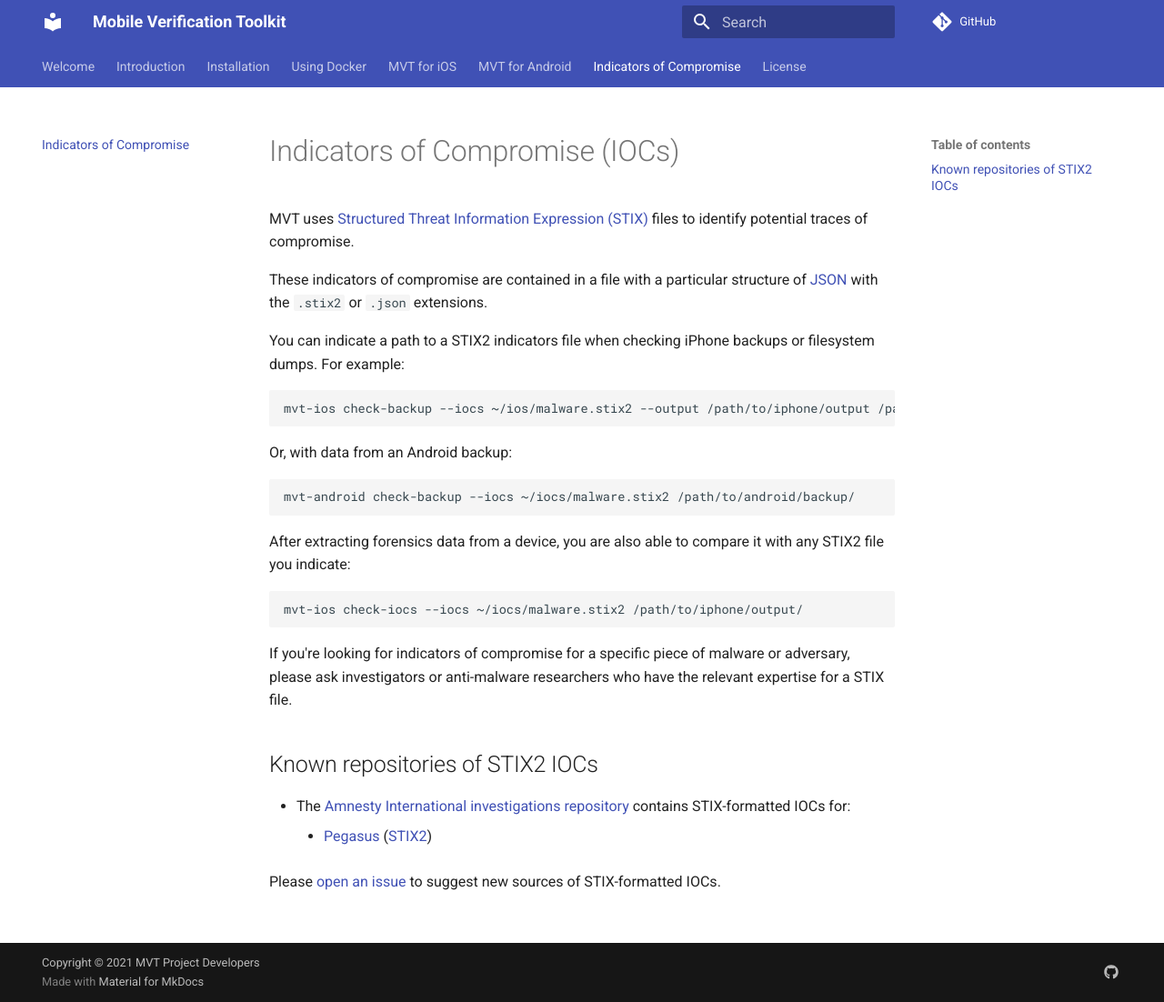
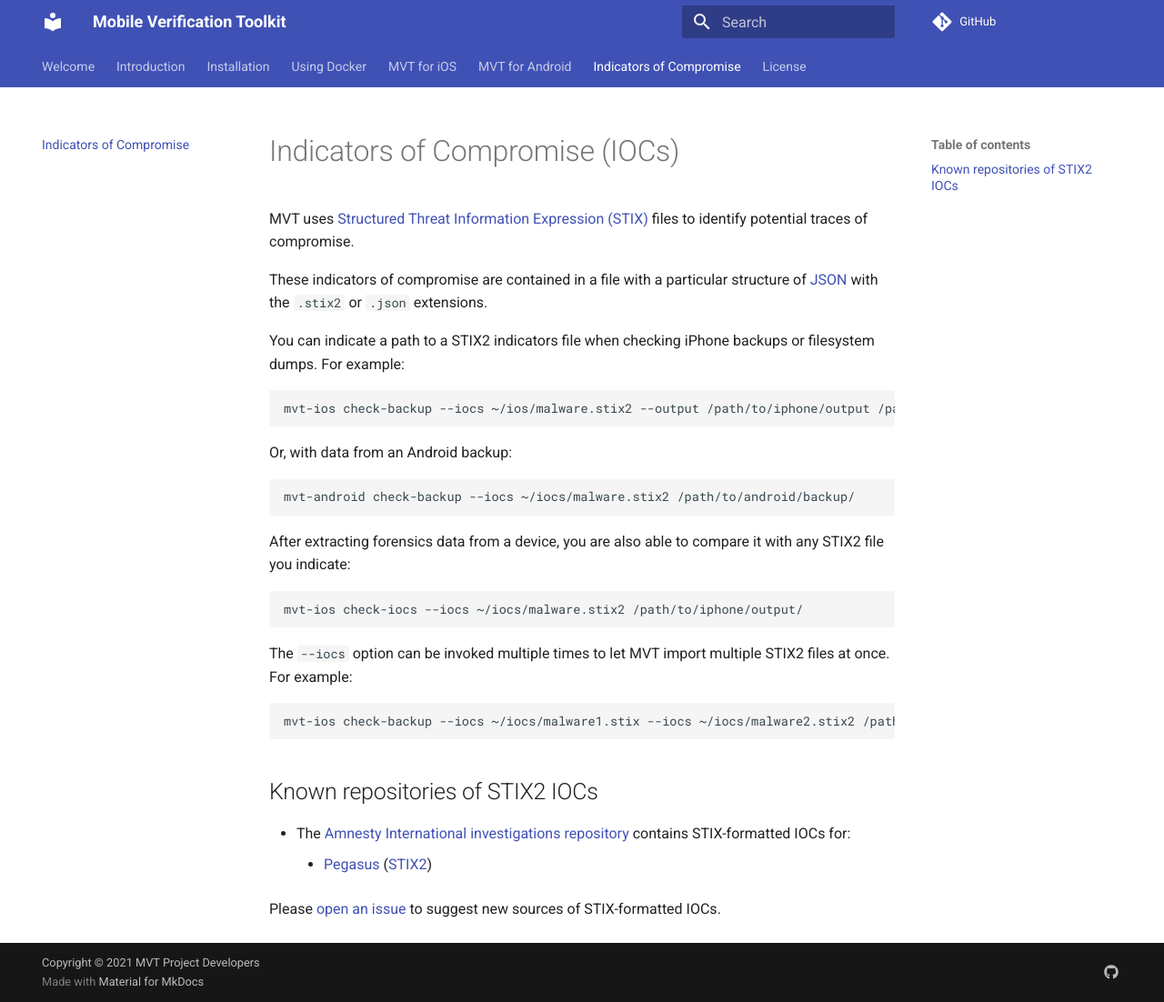
Before and after one commit to mvt-project/mvt, an MkDocs documentation site: the page built from docs/iocs.md, in a window 1280 px wide and 1102 px high. Shown: the whole window at 91% size. Built offline with MkDocs 1.6.1 and Material for MkDocs 9.7.7, drawn with Linux system fonts in a browser that asks for light colours; comment, search, counter and statistics services are not loaded.

Commit message:
Add note in documentation about ability to invoke multiple --iocs options

````diff
--- a/docs/iocs.md
+++ b/docs/iocs.md
@@ -22,7 +22,11 @@
 mvt-ios check-iocs --iocs ~/iocs/malware.stix2 /path/to/iphone/output/
 ```
 
-If you're looking for indicators of compromise for a specific piece of malware or adversary, please ask investigators or anti-malware researchers who have the relevant expertise for a STIX file.
+The `--iocs` option can be invoked multiple times to let MVT import multiple STIX2 files at once. For example:
+
+```bash
+mvt-ios check-backup --iocs ~/iocs/malware1.stix --iocs ~/iocs/malware2.stix2 /path/to/backup
+```
 
 ## Known repositories of STIX2 IOCs
 
````
